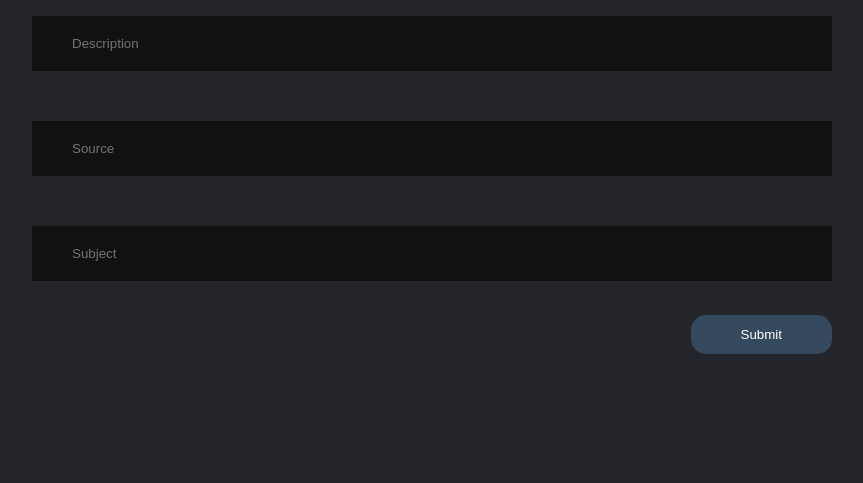
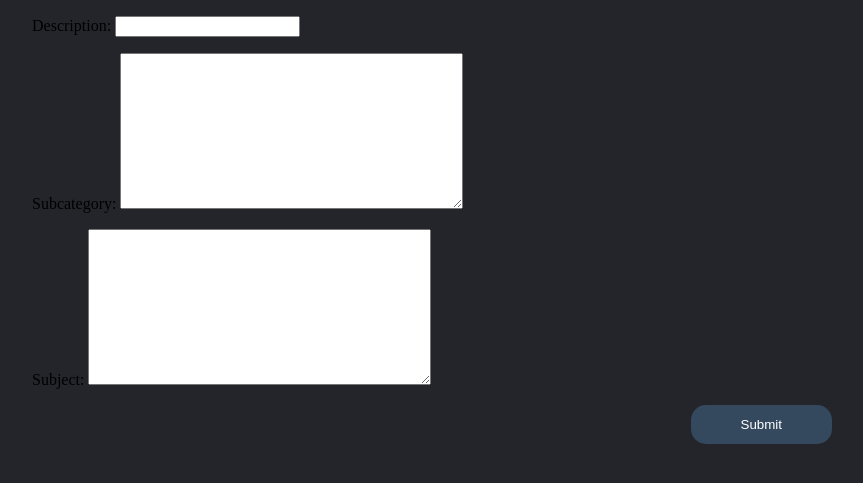
Before and after one commit to Maiuran1404/digitalbrain, a Django app: template templates/write_post.html in a window 1280 px wide. Shown: the part 87-570 px from the top of the page, without its empty margins (208-1071 px from the left). Run offline with Django 3.2, Linux system fonts and the light colour scheme; the template is opened without the code that fills it: values that come from a table or form of the project are taken from there, others are empty.

Commit message:
change writepost

```diff
--- a/digitalbrain/settings.py
+++ b/digitalbrain/settings.py
@@ -178,9 +178,9 @@ USE_TZ = True
 
 STATICFILES_STORAGE = 'whitenoise.django.GzipManifestStaticFilesStorage'
 
-import dj_database_url
-prod_db  =  dj_database_url.config(conn_max_age=500)
-DATABASES['default'].update(prod_db)
+#import dj_database_url
+#prod_db  =  dj_database_url.config(conn_max_age=500)
+#DATABASES['default'].update(prod_db)
 
 PROJECT_ROOT   =   os.path.join(os.path.abspath(__file__))
 STATIC_ROOT  =   os.path.join(BASE_DIR, 'static')
--- /dev/null
+++ b/posts/forms.py
@@ -0,0 +1,11 @@
+from django import forms
+from .models import Post
+
+class createPost(forms.ModelForm):
+    class Meta:
+        model  = Post
+        fields = [
+            'description',
+            'subcategory',
+            'subject',
+        ]
--- a/posts/models.py
+++ b/posts/models.py
@@ -10,13 +10,13 @@ from django.contrib.auth import get_user_model
 #        return timezone.now()
 
 class Post(models.Model):
-    description = models.TextField(max_length=280)
+    description = models.CharField(max_length=280)
     created = models.DateTimeField(auto_now_add = True)
     updated = models.DateTimeField(auto_now = True)
     author = models.ForeignKey(User, on_delete=models.CASCADE)
     seen = models.IntegerField(default=0, editable=False)
-    source = models.TextField()
     subject = models.TextField()  #Change this to multiple choice/autofill option
+    subcategory = models.TextField()
 
     def __str__(self):
         return str(self.description)
--- a/templates/home.html
+++ b/templates/home.html
@@ -16,7 +16,7 @@
 
     <header>
         {% if user.is_authenticated %}
-        <a class="logo"href="/">{{user.first_name}}'s Digital Brain</a>
+        <a class="logo"href="/">{{user.first_name}}'s Dragon Brain</a>
         <nav>
             <ul class="nav_links">
 
--- a/templates/write_post.html
+++ b/templates/write_post.html
@@ -32,13 +32,14 @@
     <div class="wrapper">
       <form action="write_post" method="post">
         {% csrf_token %}
-        <input type="text" class="create-text" name="description" placeholder="Description" required><br>
-        <input type="text" class="create-text" name="source" placeholder="Source"><br>
-        <input type="text" class="create-text" name="subject" placeholder="Subject"><br>
+        {{ form.as_p }}
+        <!--<input type="text" class="create-text" name="description" placeholder="Description, max 280 characters" maxlength="280" required><br>
+        <input type="text" class="create-text" name="subject" placeholder="Subject" required><br>
+        <input type="text" class="create-text" name="subcategory" placeholder="Category"><br>
+        -->
         <input type="submit" class="submit-btn">
       </form>
     </div>
-
 
   </body>
 </html>
```
Also changed, not shown: posts/views.py (+8 -5 lines), posts/filters.py (line endings or trailing spaces), posts/migrations/0005_auto_20200616_0854.py (added), posts/migrations/0006_auto_20200616_0930.py (added), 1 other file.
